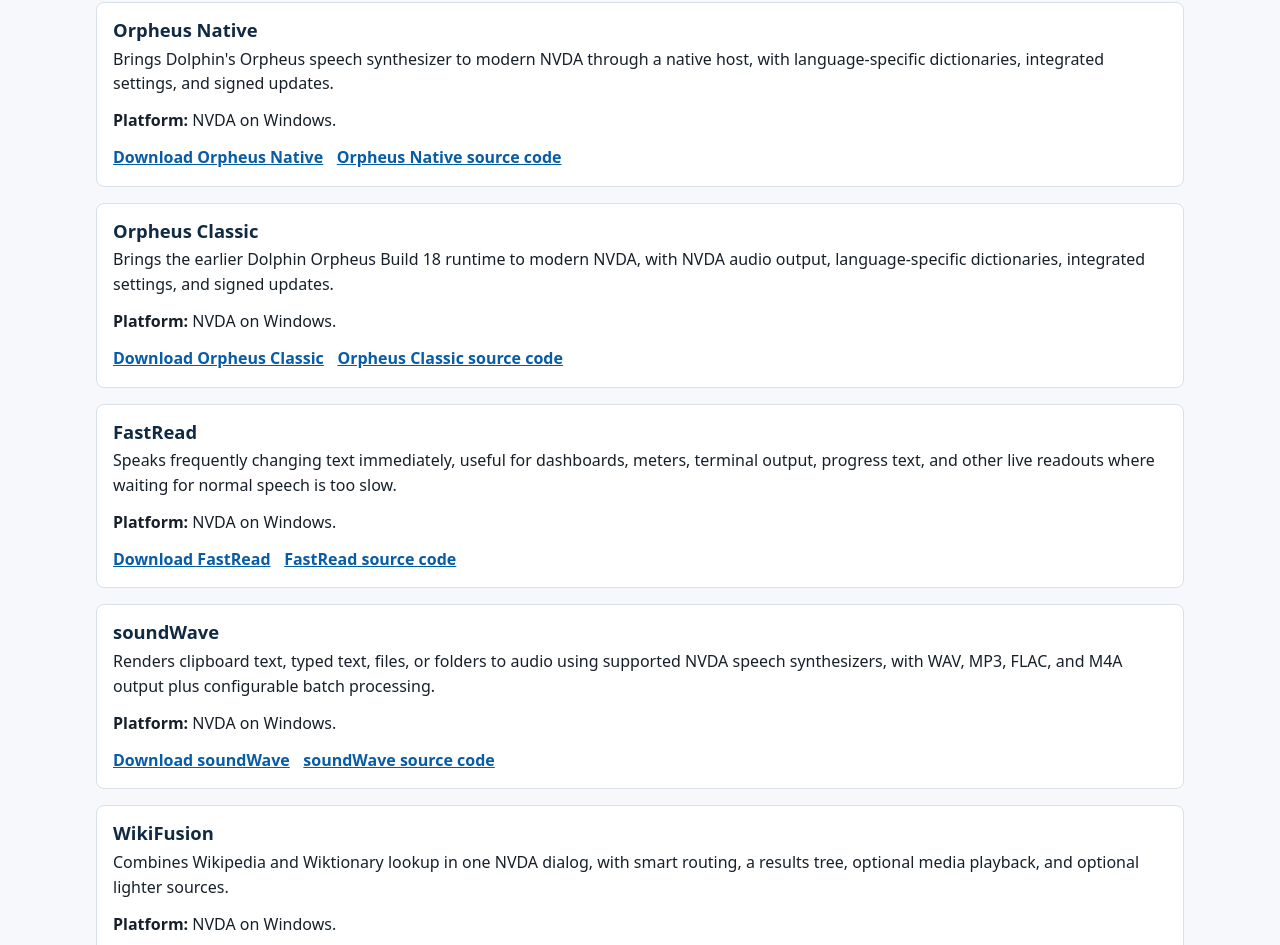
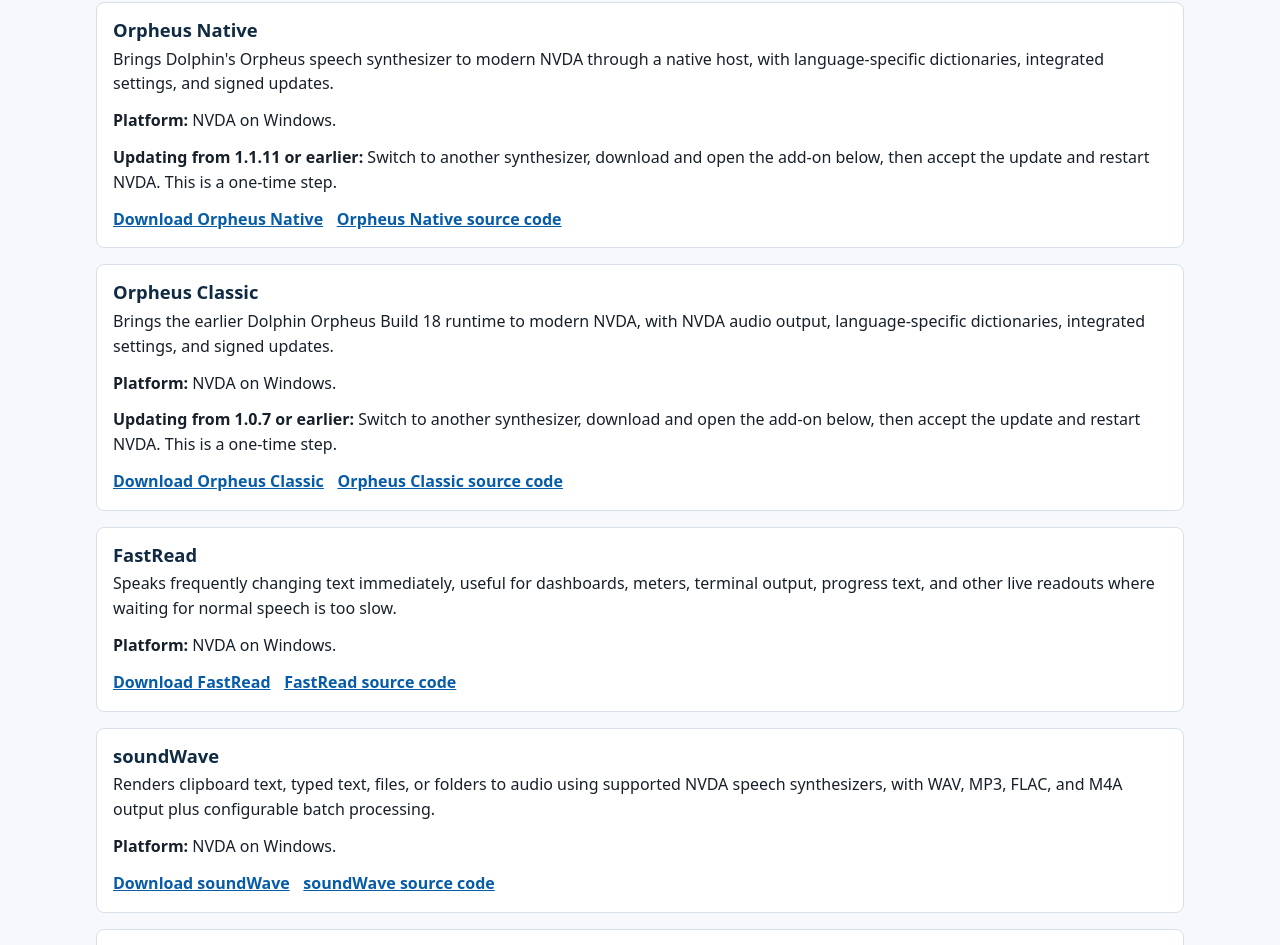
Before and after one commit to OnjLouis/OnjLouis.github.io, a plain HTML site: page index.html in a window 1280 px wide. Shown: the part 8741-9686 px from the top of the page. Drawn offline with Linux system fonts and the light colour scheme.

Commit message:
Document the one-time Orpheus upgrade

```diff
--- a/index.html
+++ b/index.html
@@ -572,6 +572,7 @@
         <h3>Orpheus Native</h3>
         <p>Brings Dolphin's Orpheus speech synthesizer to modern NVDA through a native host, with language-specific dictionaries, integrated settings, and signed updates.</p>
         <p><strong>Platform:</strong> NVDA on Windows.</p>
+        <p><strong>Updating from 1.1.11 or earlier:</strong> Switch to another synthesizer, download and open the add-on below, then accept the update and restart NVDA. This is a one-time step.</p>
         <div class="links" aria-label="Orpheus Native links">
           <a href="https://onj.me/nvda/orpheusNative.nvda-addon">Download Orpheus Native</a>
           <a href="https://onj.me/nvda/orpheusNative-source.zip">Orpheus Native source code</a>
@@ -582,6 +583,7 @@
         <h3>Orpheus Classic</h3>
         <p>Brings the earlier Dolphin Orpheus Build 18 runtime to modern NVDA, with NVDA audio output, language-specific dictionaries, integrated settings, and signed updates.</p>
         <p><strong>Platform:</strong> NVDA on Windows.</p>
+        <p><strong>Updating from 1.0.7 or earlier:</strong> Switch to another synthesizer, download and open the add-on below, then accept the update and restart NVDA. This is a one-time step.</p>
         <div class="links" aria-label="Orpheus Classic links">
           <a href="https://onj.me/nvda/orpheusClassic.nvda-addon">Download Orpheus Classic</a>
           <a href="https://onj.me/nvda/orpheusClassic-source.zip">Orpheus Classic source code</a>
```
